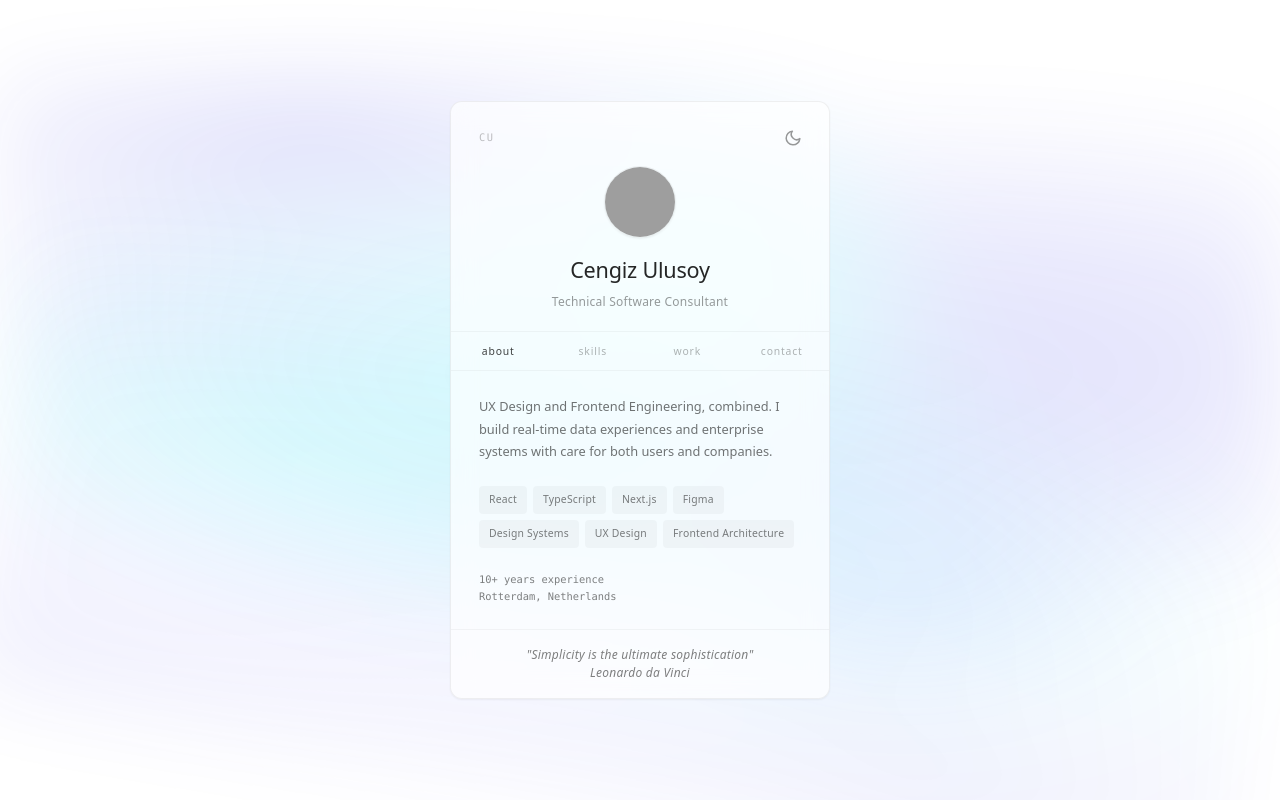
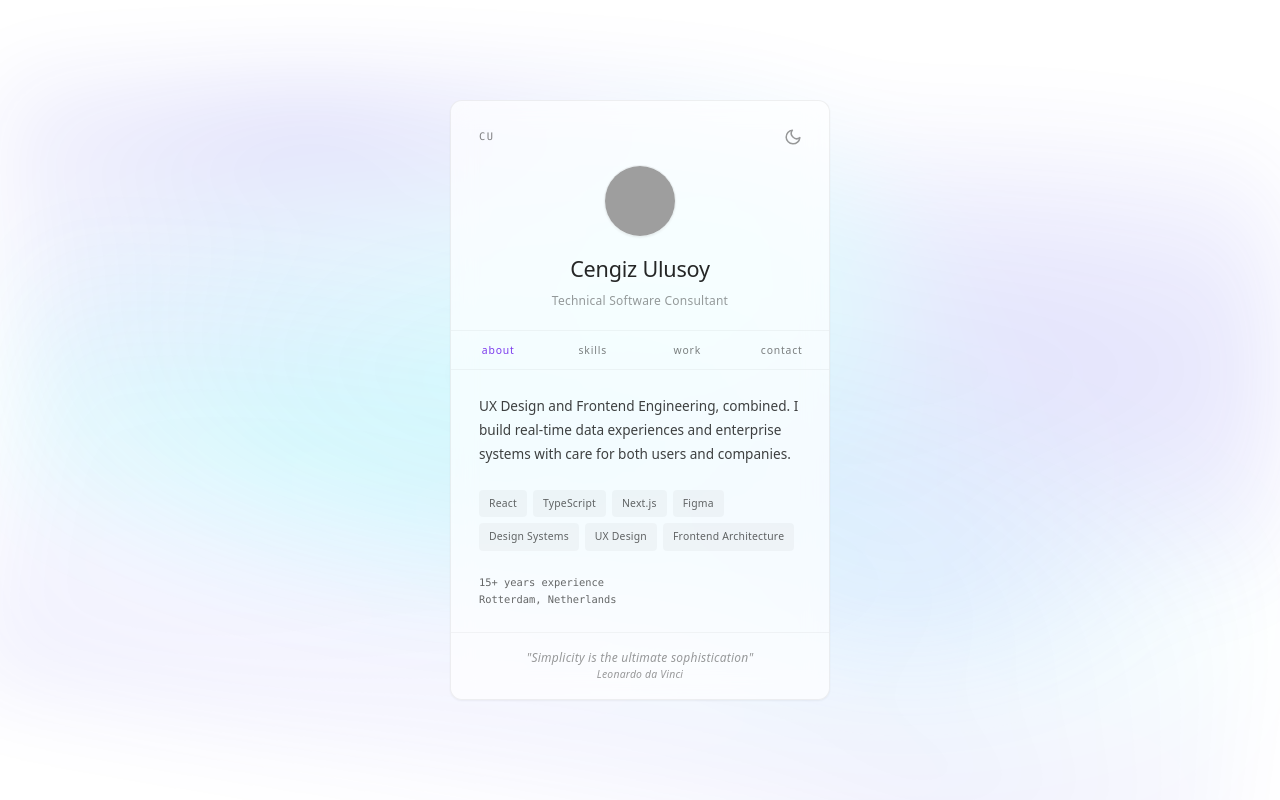
Before and after one commit to Cengizism/Cengizism.github.io, a React (Vite) app: page / in a window 1280 px wide. Built offline with nearby package versions, Linux system fonts and the light colour scheme; grey boxes are pictures that could not be loaded.

Commit message:
refactor: styling and content fixes

```diff
--- a/src/components/Footer.jsx
+++ b/src/components/Footer.jsx
@@ -1,9 +1,12 @@
 export default function Footer() {
   return (
-    <div className="px-7 py-4 border-t border-black/[0.04] dark:border-white/[0.06] text-center">
-      <p className="text-[0.75rem] italic tracking-[0.02em] text-black/50 dark:text-white/50">
-        "Simplicity is the ultimate sophistication"<br /> Leonardo da Vinci
-      </p>
+    <div className="px-7 py-4 border-t border-black/[0.04] dark:border-white/[0.06] text-center flex flex-col items-center">
+      <span className="text-[0.75rem] italic tracking-[0.02em] text-black/40 dark:text-white/40">
+        "Simplicity is the ultimate sophistication"
+      </span>
+      <span className="text-[0.65rem] italic tracking-[0.02em] text-black/40 dark:text-white/40">
+        Leonardo da Vinci
+      </span>
     </div>
   )
 }
--- a/src/components/Header.jsx
+++ b/src/components/Header.jsx
@@ -4,7 +4,7 @@ export default function Header() {
   return (
     <div className="px-7 pt-7 pb-5 border-b border-black/[0.04] dark:border-white/[0.06]">
       <div className="flex items-center justify-between mb-5">
-        <span className="text-black/25 dark:text-white/25 text-[0.65rem] tracking-[0.15em] font-mono">CU</span>
+        <span className="text-black/50 dark:text-white/50 text-[0.65rem] tracking-[0.15em] font-mono">CU</span>
         <ThemeSwitcher />
       </div>
 
--- a/src/components/Navigation.jsx
+++ b/src/components/Navigation.jsx
@@ -11,8 +11,8 @@ export default function Navigation({ activeSection, setActiveSection }) {
             'flex-1 py-3 bg-transparent border-none text-[0.65rem] tracking-[0.08em] cursor-pointer transition-all duration-200',
             'border-b -mb-px',
             activeSection === section
-              ? 'border-black/60 dark:border-white/60 text-black/75 dark:text-white/75'
-              : 'border-transparent text-black/30 dark:text-white/30 hover:text-black/50 dark:hover:text-white/50',
+              ? 'border-violet-500 text-violet-600 dark:text-violet-400'
+              : 'border-transparent text-black/50 dark:text-white/50 hover:text-black/50 dark:hover:text-white/50',
           ].join(' ')}
         >
           {section}
--- a/src/components/sections/AboutSection.jsx
+++ b/src/components/sections/AboutSection.jsx
@@ -3,7 +3,7 @@ const tags = ['React', 'TypeScript', 'Next.js', 'Figma', 'Design Systems', 'UX D
 export default function AboutSection() {
   return (
     <div>
-      <p className="text-[0.8rem] leading-[1.75] mb-6 text-black/55 dark:text-white/55">
+      <p className="text-[0.85rem] leading-[1.75] mb-6 text-black/75 dark:text-white/75">
         UX Design and Frontend Engineering, combined.{' '}
         I build real-time data experiences and enterprise systems with care for both users and companies.
       </p>
@@ -12,15 +12,15 @@ export default function AboutSection() {
         {tags.map((tag) => (
           <span
             key={tag}
-            className="px-2.5 py-1.5 bg-black/[0.03] dark:bg-white/[0.05] rounded text-[0.65rem] tracking-[0.02em] text-black/50 dark:text-white/50"
+            className="px-2.5 py-1.5 bg-black/[0.03] dark:bg-white/[0.05] rounded text-[0.65rem] tracking-[0.02em] text-black/60 dark:text-white/60"
           >
             {tag}
           </span>
         ))}
       </div>
 
-      <div className="text-[0.65rem] font-mono text-black/50 dark:text-white/50 space-y-0.5">
-        <div>10+ years experience</div>
+      <div className="text-[0.65rem] font-mono text-black/60 dark:text-white/60 space-y-0.5">
+        <div>15+ years experience</div>
         <div>Rotterdam, Netherlands</div>
       </div>
     </div>
--- a/src/components/sections/ContactSection.jsx
+++ b/src/components/sections/ContactSection.jsx
@@ -1,5 +1,5 @@
 const contacts = [
-  { label: 'email', value: 'hello@cengizism.com', href: 'mailto:hello@cengizism.com' },
+  { label: 'get in touch', value: 'contact form', href: 'https://docs.google.com/forms/d/e/1FAIpQLSe3ZJHtJuyoqrh-pI8GdWyMmuf01vtOH2Y3W14SWRSufIZ8SA/formResponse' },
   { label: 'linkedin', value: '/in/cengiz-ulusoy', href: 'https://linkedin.com/in/cengiz-ulusoy' },
   { label: 'github', value: '@cengizism', href: 'https://github.com/cengizism' },
   { label: 'web', value: 'cengizism.com', href: 'https://cengizism.com' },
@@ -8,7 +8,7 @@ const contacts = [
 export default function ContactSection() {
   return (
     <div>
-      <p className="text-[0.75rem] leading-[1.6] mb-6 text-black/45 dark:text-white/45">
+      <p className="text-[0.85rem] leading-[1.6] mb-6 text-black/75 dark:text-white/75">
         Open for projects and collaborations.
       </p>
 
@@ -21,7 +21,7 @@ export default function ContactSection() {
             rel="noopener noreferrer"
             className="flex justify-between items-center group"
           >
-            <span className="text-[0.65rem] font-mono text-black/30 dark:text-white/30">{item.label}</span>
+            <span className="text-[0.65rem] font-mono text-black/50 dark:text-white/50">{item.label}</span>
             <span className="text-[0.75rem] text-black/60 dark:text-white/60 group-hover:text-black/80 dark:group-hover:text-white/80 transition-colors">
               {item.value}
             </span>
--- a/src/components/sections/SkillsSection.jsx
+++ b/src/components/sections/SkillsSection.jsx
@@ -1,7 +1,8 @@
 const skills = [
-  { category: 'Frontend', items: ['React', 'Vue', 'Angular', 'Next.js', 'TypeScript', 'Three.js'] },
+  { category: 'Frontend', items: ['JavaScript', 'React', 'Vue', 'Angular', 'Next.js', 'TypeScript', 'Three.js', 'RxJS'] },
   { category: 'Design', items: ['Figma', 'Design Systems', 'UX Research'] },
-  { category: 'Systems', items: ['OAuth / Azure B2C', 'Real-time Data', 'Architecture'] },
+  { category: 'Systems', items: ['OAuth', 'Real-time Data', 'Architecture'] },
+  { category: 'Certifications', items: ['UX Masterclass', 'Scrum Master', 'Product Owner', 'Software Architecture', 'Cybersecurity'] },
 ]
 
 export default function SkillsSection() {
--- a/src/components/sections/WorkSection.jsx
+++ b/src/components/sections/WorkSection.jsx
@@ -20,6 +20,14 @@ export default function WorkSection() {
           </span>
         </div>
       ))}
+      <a
+        href="https://www.linkedin.com/in/cengiz-ulusoy"
+        target="_blank"
+        rel="noopener noreferrer"
+        className="block pt-4 text-[0.7rem] text-violet-500 hover:text-violet-600 dark:hover:text-violet-400 transition-colors"
+      >
+        See more work experiences &rarr;
+      </a>
     </div>
   )
 }
```
